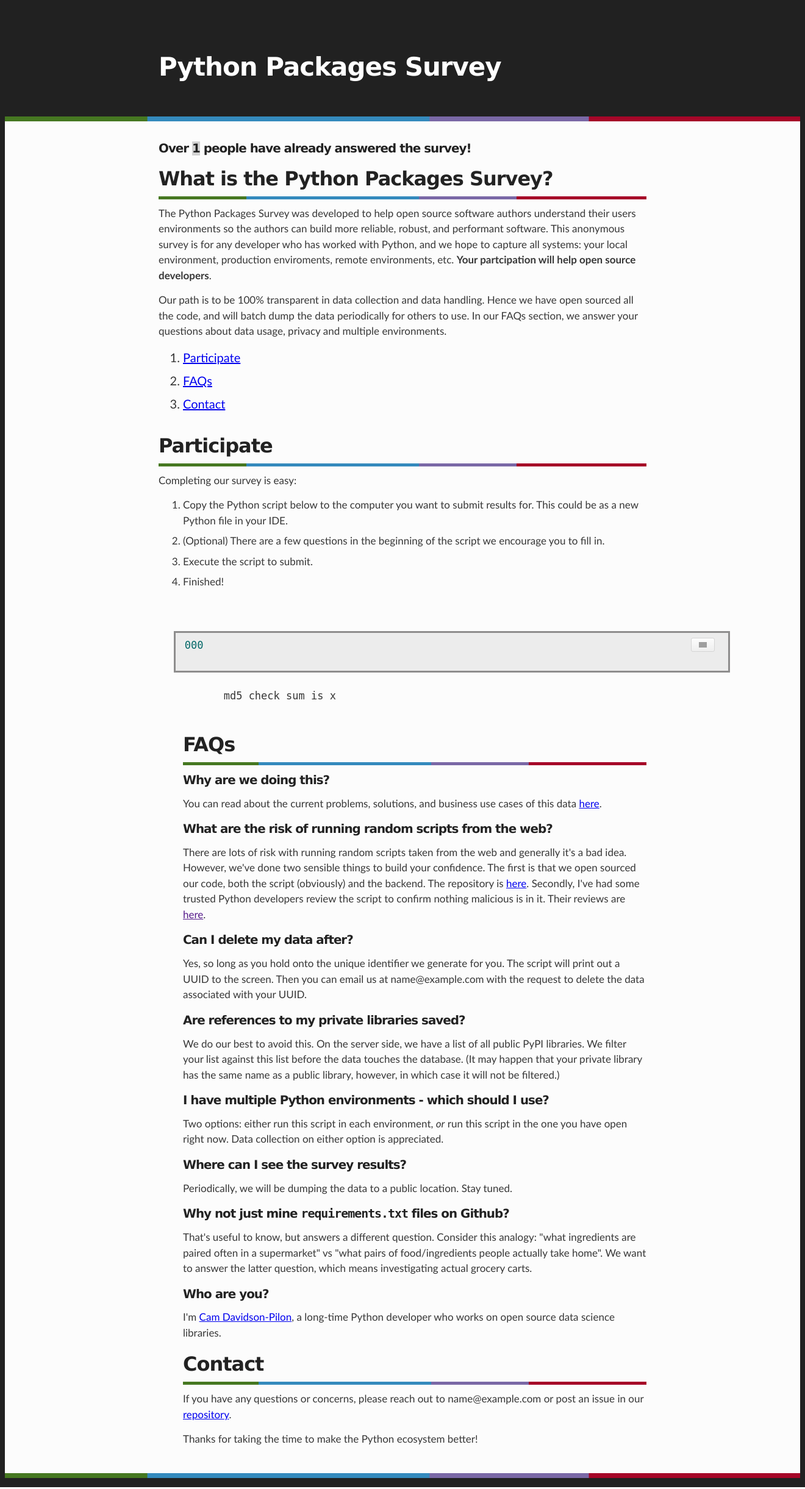
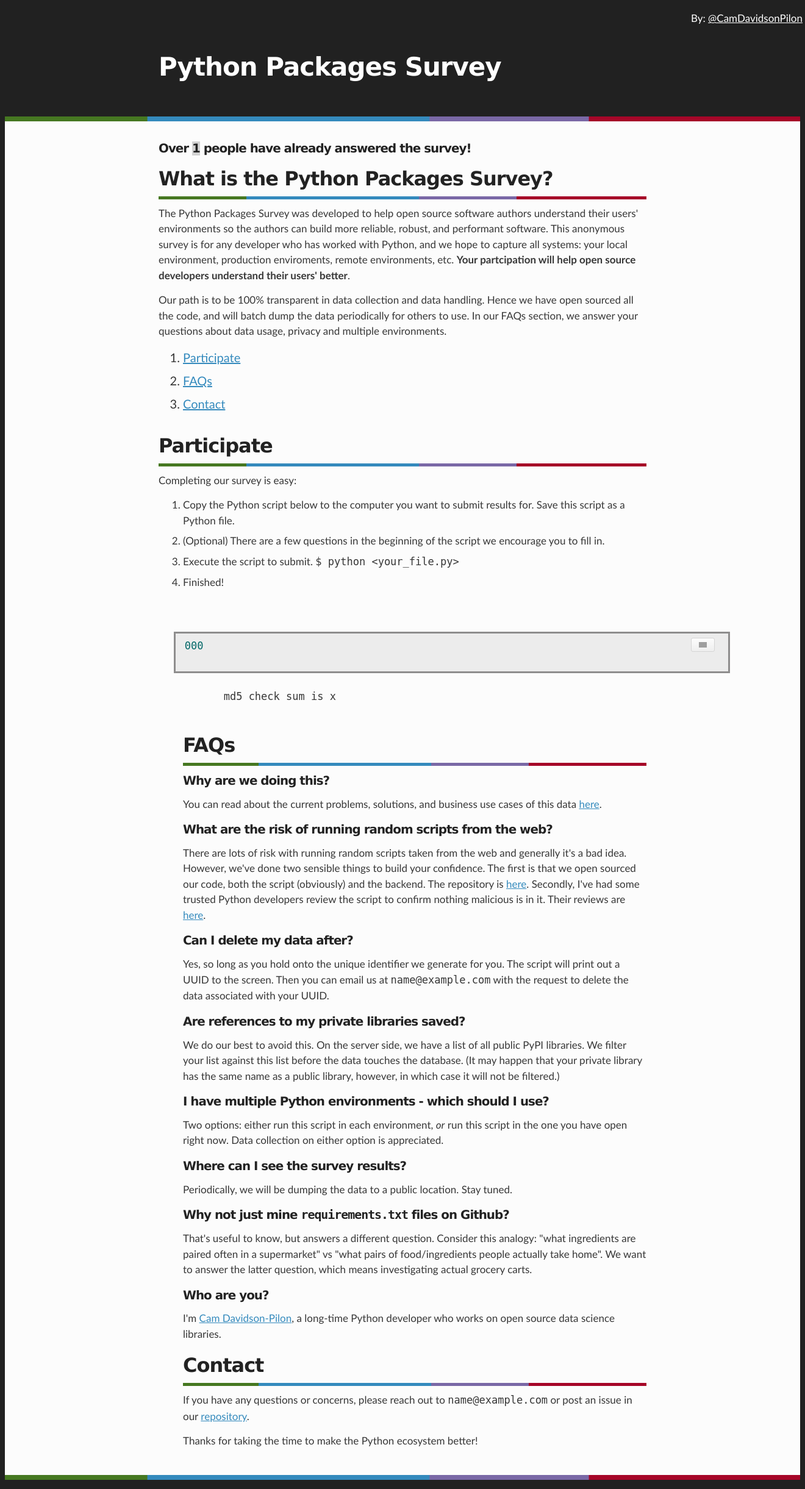
Before and after one commit to CamDavidsonPilon/python_packages_survey, a Flask app: template templates/index.html in a window 1320 px wide. Shown: the whole page at 61% size. Run offline with Flask 2, Linux system fonts and the light colour scheme; the template is opened without the code that fills it: most values are stand-ins (such as "Sample title", 1, 10 or a date in 2020); some libraries are stand-ins or nearby versions.

Commit message:
copy updates

```diff
--- a/main.py
+++ b/main.py
@@ -59,7 +59,7 @@ def home():
     sql = """SELECT count FROM table_cnt WHERE table_oid = 'environment'::regclass"""
     count = next(db.engine.execute(text(sql)))[0]
 
-    email = "cam.davidson.pilon@gmail.com"
+    email = "info@python-packages-survey.com"
 
     code = open('script.py', 'r').read()
     md5hash = utils.md5checksum(code)
--- a/static/style.css
+++ b/static/style.css
@@ -103,9 +103,24 @@ h2 {
   background: url(/static/border.png) repeat-x bottom;
 }
 
+#author {
+  top: 5%;
+  position: absolute;
+  right: -30%;
+  color: white;
+}
+
+
+#author a {
+  color: white;
+}
 
 p {
     margin: 10px 0 15px 0;
+}
+
+a {
+  color: #348ABD;
 }
 
 
--- a/templates/index.html
+++ b/templates/index.html
@@ -12,6 +12,7 @@
 
     <div id="header_wrap" class="outer">
         <header class="inner">
+          <span id="author"> By: <a href="https://github.com/CamDavidsonPilon">@CamDavidsonPilon</a> </span>
           <h1 id="title">Python Packages Survey</h1>
         </header>
     </div>
@@ -20,7 +21,7 @@
         <h3> Over <span style="background: #d2d2d2">{{count}}</span> people have already answered the survey!</h3>
 
         <h2> What is the Python Packages Survey? </h2>
-        <p> The Python Packages Survey was developed to help open source software authors understand their users environments so the authors can build more reliable, robust, and performant software. This anonymous survey is for any developer who has worked with Python, and we hope to capture all systems: your local environment, production enviroments, remote environments, etc. <b>Your partcipation will help open source developers</b>.</p>
+        <p> The Python Packages Survey was developed to help open source software authors understand their users' environments so the authors can build more reliable, robust, and performant software. This anonymous survey is for any developer who has worked with Python, and we hope to capture all systems: your local environment, production enviroments, remote environments, etc. <b>Your partcipation will help open source developers understand their users' better</b>.</p>
 
         <p>Our path is to be 100% transparent in data collection and data handling. Hence we have open sourced all the code, and will batch dump the data periodically for others to use. In our FAQs section, we answer your questions about data usage, privacy and multiple environments.</p>
 
@@ -35,9 +36,9 @@
         <h2 id="partcipation"> Participate </h2>
         <p> Completing our survey is easy: </p>
         <ol>
-          <li> Copy the Python script below to the computer you want to submit results for. This could be as a new Python file in your IDE. </li>
+          <li> Copy the Python script below to the computer you want to submit results for. Save this script as a Python file.</li>
           <li> (Optional) There are a few questions in the beginning of the script we encourage you to fill in.</li>
-          <li> Execute the script to submit. </li>
+          <li> Execute the script to submit. <code>$ python &#x3C;your_file.py&#x3E; </code> </li>
           <li> Finished! </li>
         <pre>
           <span id="code_span">
@@ -57,7 +58,7 @@
       <h3> What are the risk of running random scripts from the web? </h3>
       <p>There are lots of risk with running random scripts taken from the web and generally it's a bad idea. However, we've done two sensible things to build your confidence. The first is that we open sourced our code, both the script (obviously) and the backend. The repository is <a href="https://github.com/CamDavidsonPilon/pip_packages_survey">here</a>. Secondly, I've had some trusted Python developers review the script to confirm nothing malicious is in it. Their reviews are <a href="">here</a>.</p>
       <h3> Can I delete my data after? </h3>
-      <p> Yes, so long as you hold onto the unique identifier we generate for you. The script will print out a UUID to the screen. Then you can email us at {{email}} with the request to delete the data associated with your UUID.
+      <p> Yes, so long as you hold onto the unique identifier we generate for you. The script will print out a UUID to the screen. Then you can email us at <code>{{email}}</code> with the request to delete the data associated with your UUID.
       <h3> Are references to my private libraries saved?</h3>
       <p> <bold>We do our best to avoid this.</bold> On the server side, we have a list of all public PyPI libraries. We filter your list against this list before the data touches the database. (It may happen that your private library has the same name as a public library, however, in which case it will not be filtered.)
       <h3> I have multiple Python environments - which should I use? </h3>
@@ -70,7 +71,7 @@
       <p> I'm <a href="http://github.com/camdavidsonpilon">Cam Davidson-Pilon</a>, a long-time Python developer who works on open source data science libraries.</p>
 
       <h2 id="contact"> Contact </h2>
-      <p> If you have any questions or concerns, please reach out to {{email}} or post an issue in our <a href="https://github.com/CamDavidsonPilon/pip_packages_survey">repository</a>.</p>
+      <p> If you have any questions or concerns, please reach out to <code>{{email}}</code> or post an issue in our <a href="https://github.com/CamDavidsonPilon/pip_packages_survey">repository</a>.</p>
 
       <p> Thanks for taking the time to make the Python ecosystem better!</p>
 
```
Also changed, not shown: db_utils.py (added, +26 -0 lines), trigger.sql (deleted, +0 -12 lines).
